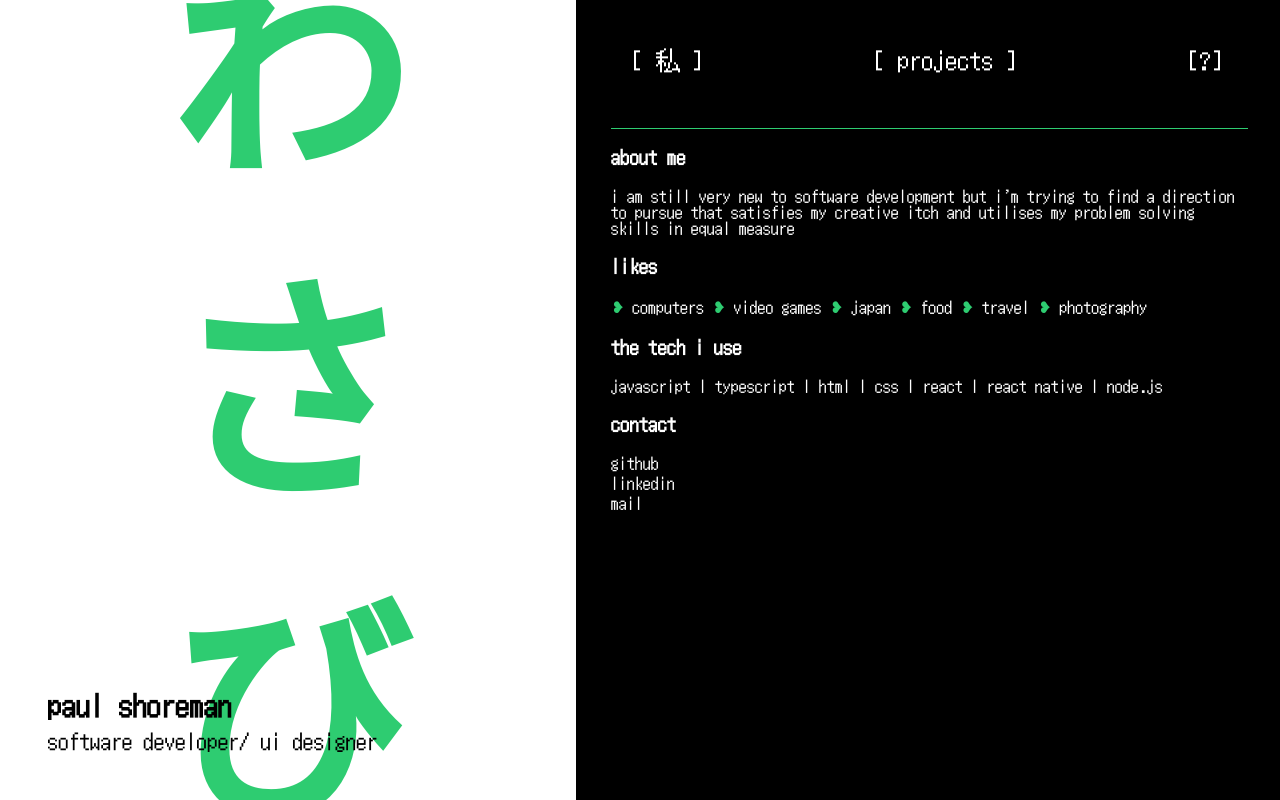
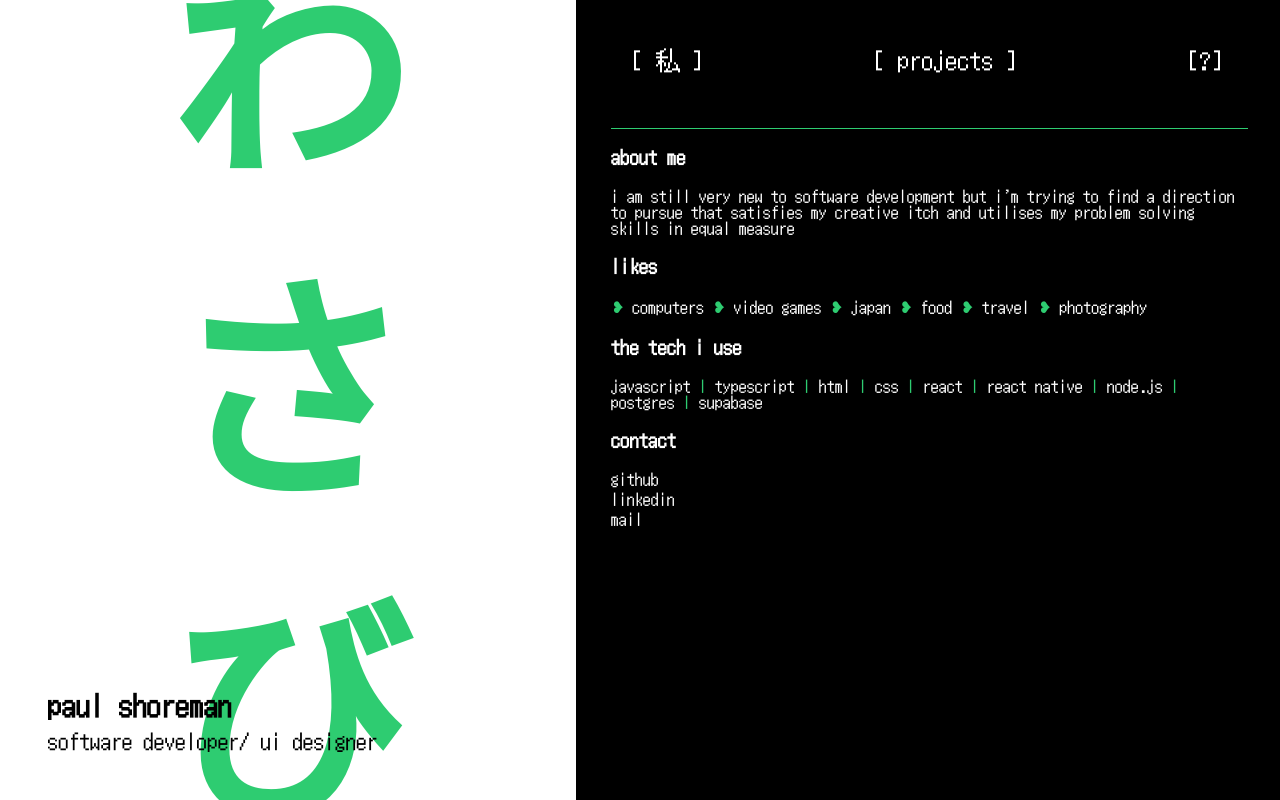
Before and after one commit to wasabi-p/react-portfolio, a React (Create React App) app: page /me in a window 1280 px wide. Built offline with nearby package versions, Linux system fonts and the light colour scheme; a web font is replaced by a local one.

Commit message:
added styling to me page

```diff
--- a/src/components/AboutMe.jsx
+++ b/src/components/AboutMe.jsx
@@ -5,9 +5,9 @@ const AboutMe = () => {
     <div className="me-content">
       <h3>about me</h3>
       <h4>
-        i am still very new to software development but i'm trying
-        to find a direction to pursue that satisfies my creative
-        itch and utilises my problem solving skills in equal measure
+        i am still very new to software development but i'm trying to find a
+        direction to pursue that satisfies my creative itch and utilises my
+        problem solving skills in equal measure
       </h4>
       <h3>likes</h3>
       <h4>
@@ -19,7 +19,11 @@ const AboutMe = () => {
       </h4>
       <h3>the tech i use</h3>
       <h4>
-        javascript | typescript | html | css | react | react native | node.js{" "}
+        javascript <span className="heart">|</span> typescript{" "}
+        <span className="heart">|</span> html <span className="heart">|</span>{" "}
+        css <span className="heart">|</span> react{" "}
+        <span className="heart">|</span> react native{" "}
+        <span className="heart">|</span> node.js{" "}<span className="heart">|</span> postgres <span className="heart">|</span> supabase
       </h4>
       <h3>contact</h3>
       <ul>
```
